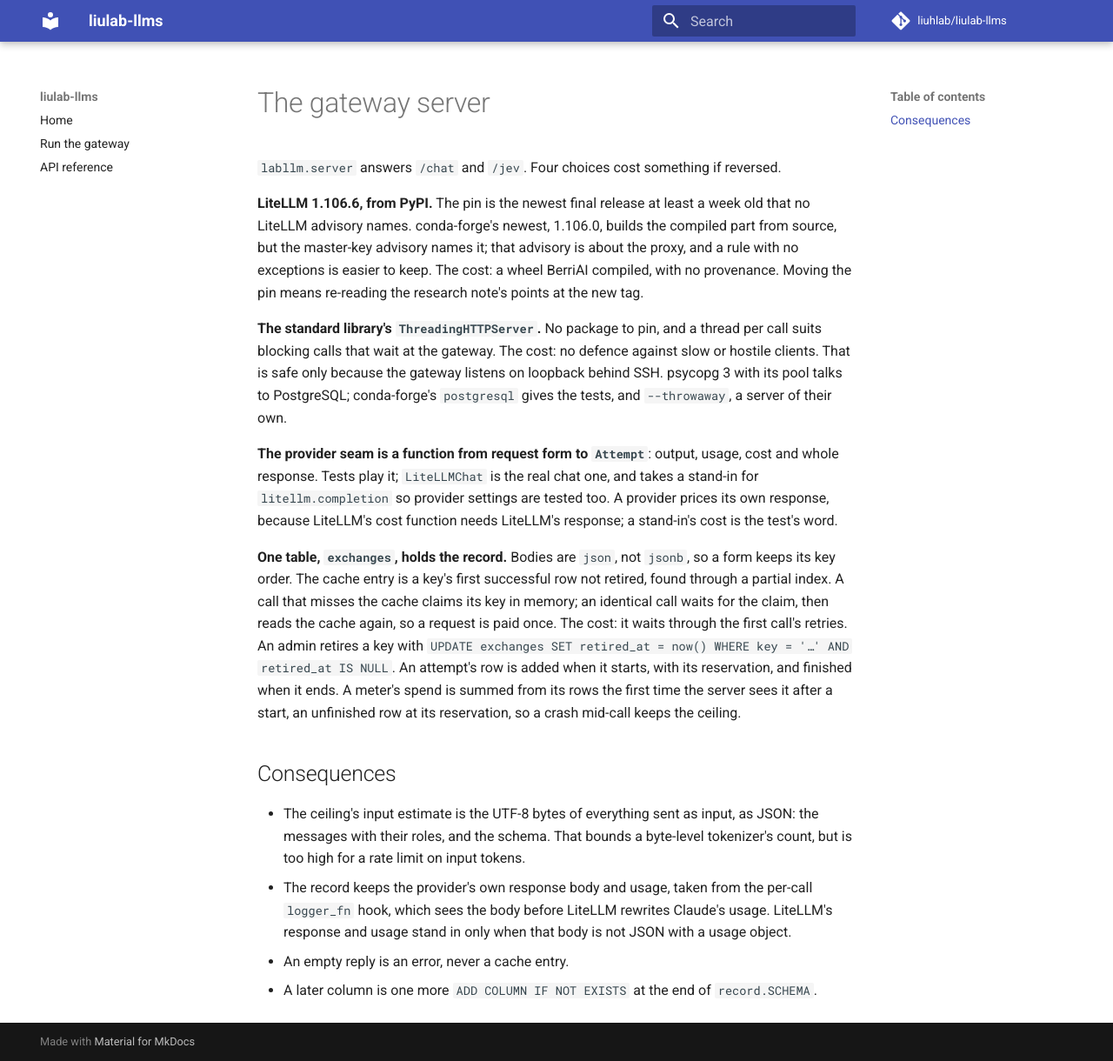
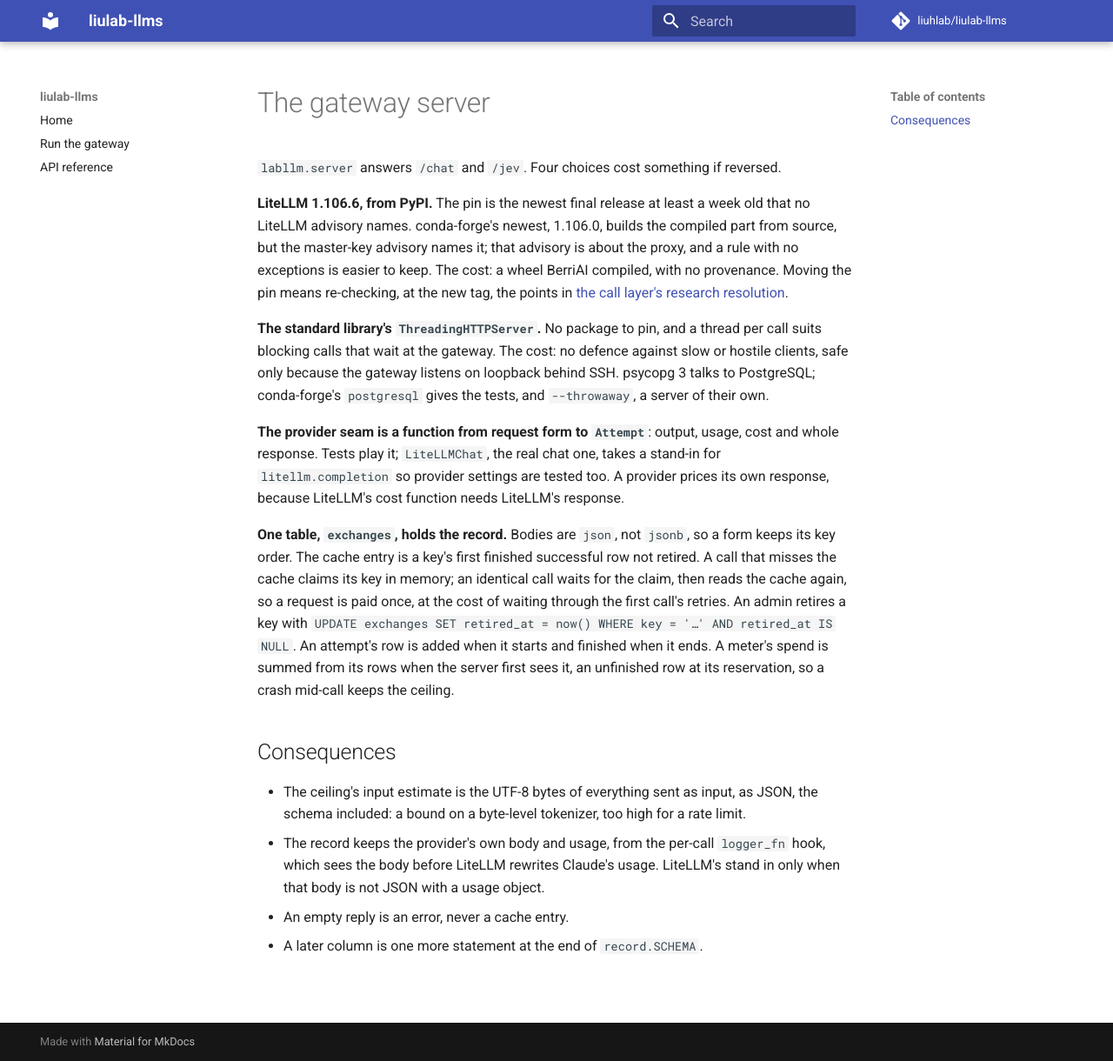
Before and after one commit to liuhlab/liulab-llms, an MkDocs documentation site: the page built from docs/adr/0006-the-gateway-server.md, in a window 1280 px wide and 1220 px high. Shown: the whole window at 87% size. Built offline with MkDocs 1.6.1 and Material for MkDocs 9.7.7, drawn with Linux system fonts in a browser that asks for light colours; comment, search, counter and statistics services are not loaded.

Commit message:
Tighten the gateway server's ADR and cite issue 2 for moving the pin
Co-Authored-By: Claude Opus 5.5 <noreply@anthropic.com>

```diff
--- a/docs/adr/0006-the-gateway-server.md
+++ b/docs/adr/0006-the-gateway-server.md
@@ -11,37 +11,36 @@ search:
 that no LiteLLM advisory names. conda-forge's newest, 1.106.0, builds the compiled part
 from source, but the master-key advisory names it; that advisory is about the proxy, and
 a rule with no exceptions is easier to keep. The cost: a wheel BerriAI compiled, with no
-provenance. Moving the pin means re-reading the research note's points at the new tag.
+provenance. Moving the pin means re-checking, at the new tag, the points in
+[the call layer's research resolution](https://github.com/liuhlab/liulab-llms/issues/2).
 
 **The standard library's `ThreadingHTTPServer`.** No package to pin, and a thread per call
 suits blocking calls that wait at the gateway. The cost: no defence against slow or
-hostile clients. That is safe only because the gateway listens on loopback behind SSH.
-psycopg 3 with its pool talks to PostgreSQL; conda-forge's `postgresql` gives the tests,
-and `--throwaway`, a server of their own.
+hostile clients, safe only because the gateway listens on loopback behind SSH. psycopg 3
+talks to PostgreSQL; conda-forge's `postgresql` gives the tests, and `--throwaway`, a
+server of their own.
 
 **The provider seam is a function from request form to `Attempt`**: output, usage, cost
-and whole response. Tests play it; `LiteLLMChat` is the real chat one, and takes a
-stand-in for `litellm.completion` so provider settings are tested too. A provider prices
-its own response, because LiteLLM's cost function needs LiteLLM's response; a stand-in's
-cost is the test's word.
+and whole response. Tests play it; `LiteLLMChat`, the real chat one, takes a stand-in for
+`litellm.completion` so provider settings are tested too. A provider prices its own
+response, because LiteLLM's cost function needs LiteLLM's response.
 
 **One table, `exchanges`, holds the record.** Bodies are `json`, not `jsonb`, so a form
-keeps its key order. The cache entry is a key's first successful row not retired, found
-through a partial index. A call that misses the cache claims its key in memory; an identical
-call waits for the claim, then reads the cache again, so a request is paid once. The cost: it
-waits through the first call's retries. An admin retires a key with
+keeps its key order. The cache entry is a key's first finished successful row not retired.
+A call that misses the cache claims its key in memory; an identical call waits for the
+claim, then reads the cache again, so a request is paid once, at the cost of waiting
+through the first call's retries. An admin retires a key with
 `UPDATE exchanges SET retired_at = now() WHERE key = '…' AND retired_at IS NULL`. An
-attempt's row is added when it starts, with its reservation, and finished when it ends. A
-meter's spend is summed from its rows the first time the server sees it after a start, an
-unfinished row at its reservation, so a crash mid-call keeps the ceiling.
+attempt's row is added when it starts and finished when it ends. A meter's spend is summed
+from its rows when the server first sees it, an unfinished row at its reservation, so a
+crash mid-call keeps the ceiling.
 
 ## Consequences
 
-- The ceiling's input estimate is the UTF-8 bytes of everything sent as input, as JSON: the
-  messages with their roles, and the schema. That bounds a byte-level tokenizer's count, but
-  is too high for a rate limit on input tokens.
-- The record keeps the provider's own response body and usage, taken from the per-call
-  `logger_fn` hook, which sees the body before LiteLLM rewrites Claude's usage. LiteLLM's
-  response and usage stand in only when that body is not JSON with a usage object.
+- The ceiling's input estimate is the UTF-8 bytes of everything sent as input, as JSON,
+  the schema included: a bound on a byte-level tokenizer, too high for a rate limit.
+- The record keeps the provider's own body and usage, from the per-call `logger_fn` hook,
+  which sees the body before LiteLLM rewrites Claude's usage. LiteLLM's stand in only when
+  that body is not JSON with a usage object.
 - An empty reply is an error, never a cache entry.
-- A later column is one more `ADD COLUMN IF NOT EXISTS` at the end of `record.SCHEMA`.
+- A later column is one more statement at the end of `record.SCHEMA`.
```
